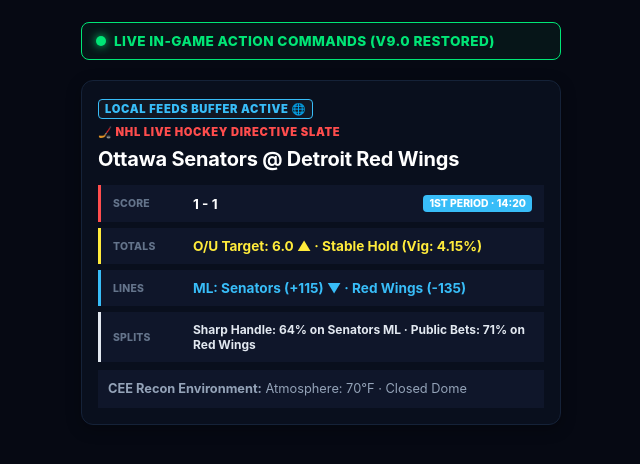
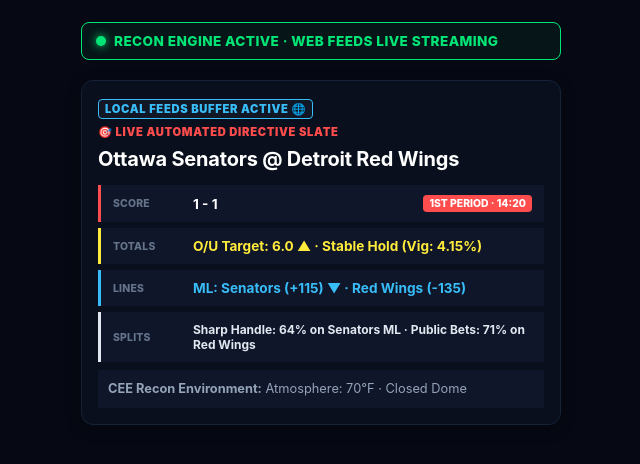
Before and after one commit to matty48653-design/Cee-app, a Flask app: page / in a window 1280 px wide. Shown: the top 464 px of the page, without its empty margins (319-959 px from the left). Run offline with Flask 3, Linux system fonts and the light colour scheme; data that the repository does not hold is empty.

Commit message:
Update dashboard title and live action commands text

```diff
--- a/templates/dashboard.html
+++ b/templates/dashboard.html
@@ -3,7 +3,7 @@
 <head>
     <meta charset="UTF-8">
     <meta name="viewport" content="width=device-width, initial-scale=1.0">
-    <title>Cee App - Live Action Commands</title>
+    <title>Cee App - Live In-Game Action Commands</title>
     <style>
         body {
             background-color: #060913;
@@ -194,7 +194,7 @@
 <div id="matrix-container">
 
     <div class="system-test-badge">
-        <span class="status-dot"></span> LIVE IN-GAME ACTION COMMANDS (V9.0 RESTORED)
+        <span class="status-dot"></span> RECON ENGINE ACTIVE · WEB FEEDS LIVE STREAMING
     </div>
 
     {% for match in matchups %}
@@ -204,8 +204,7 @@
             {{ match.edge_rating }}
         </div>
 
-        {% if match.sport == 'NFL' %}
-        <div class="sport-type">🏈 COLLEGE FOOTBALL REAL-TIME FEED</div>
+        <div class="sport-type">🎯 LIVE AUTOMATED DIRECTIVE SLATE</div>
         <div class="game-title">{{ match.away_team }} @ {{ match.home_team }}</div>
 
         <div class="line-module-row" style="border-left-color: #ff4d4d;">
@@ -220,13 +219,15 @@
             <div class="module-label">LINES</div>
             <div class="module-value" style="color: #38bdf8;">{{ match.market_alert }}</div>
         </div>
+        <div class="line-module-row" style="border-left-color: #e2e8f0;">
+            <div class="module-label">SPLITS</div>
+            <div class="module-value" style="color: #e2e8f0; font-size: 0.75rem;">{{ match.splits_data }}</div>
+        </div>
+
+        {% if match.sport == 'NFL' %}
         <div class="line-module-row" style="border-left-color: #a855f7;">
             <div class="module-label">WEATHER</div>
             <div class="module-value" style="color: #a855f7; font-size: 0.75rem;">{{ match.scan_status }}</div>
-        </div>
-        <div class="line-module-row" style="border-left-color: #e2e8f0;">
-            <div class="module-label">SPLITS</div>
-            <div class="module-value" style="color: #e2e8f0; font-size: 0.75rem;">{{ match.splits_data }}</div>
         </div>
 
         <div class="prop-section">
@@ -254,26 +255,6 @@
         {% endif %}
 
         {% elif match.sport == 'NHL' %}
-        <div class="sport-type">🏒 NHL LIVE HOCKEY DIRECTIVE SLATE</div>
-        <div class="game-title">{{ match.away_team }} @ {{ match.home_team }}</div>
-
-        <div class="line-module-row" style="border-left-color: #ff4d4d;">
-            <div class="module-label">SCORE</div>
-            <div class="module-value"><span>{{ match.live_score }}</span> <span class="live-clock-text" style="background: #38bdf8;">{{ match.live_clock }}</span></div>
-        </div>
-        <div class="line-module-row" style="border-left-color: #ffeb3b;">
-            <div class="module-label">TOTALS</div>
-            <div class="module-value" style="color: #ffeb3b;">{{ match.live_ou_status }}</div>
-        </div>
-        <div class="line-module-row" style="border-left-color: #38bdf8;">
-            <div class="module-label">LINES</div>
-            <div class="module-value" style="color: #38bdf8;">{{ match.market_alert }}</div>
-        </div>
-        <div class="line-module-row" style="border-left-color: #e2e8f0;">
-            <div class="module-label">SPLITS</div>
-            <div class="module-value" style="color: #e2e8f0; font-size: 0.75rem;">{{ match.splits_data }}</div>
-        </div>
-
         <div class="nhl-status-tracker" style="background: #0f162a; padding: 10px; margin-top: 8px;">
             <strong>CEE Recon Environment:</strong> {{ match.scan_status }}
         </div>
```
